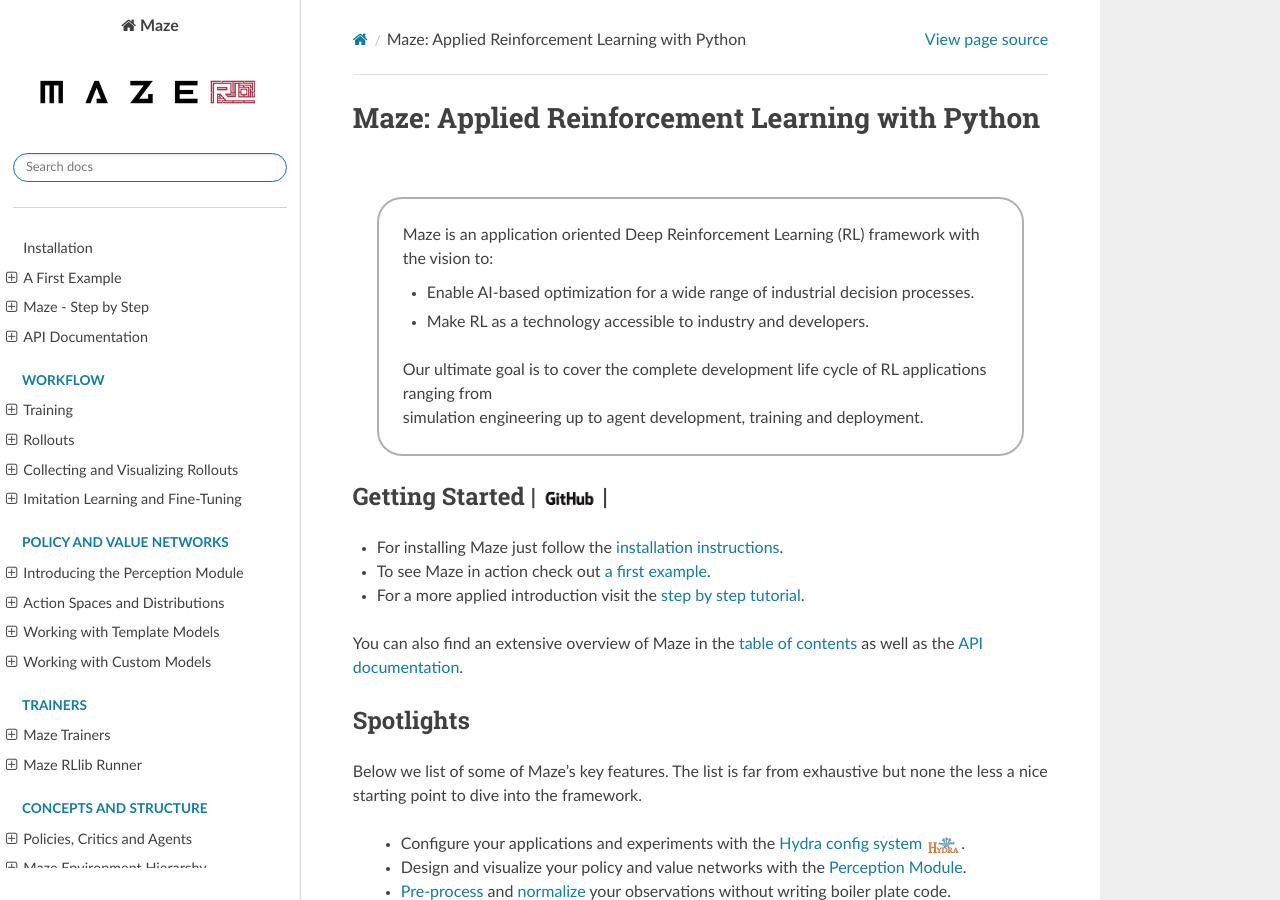
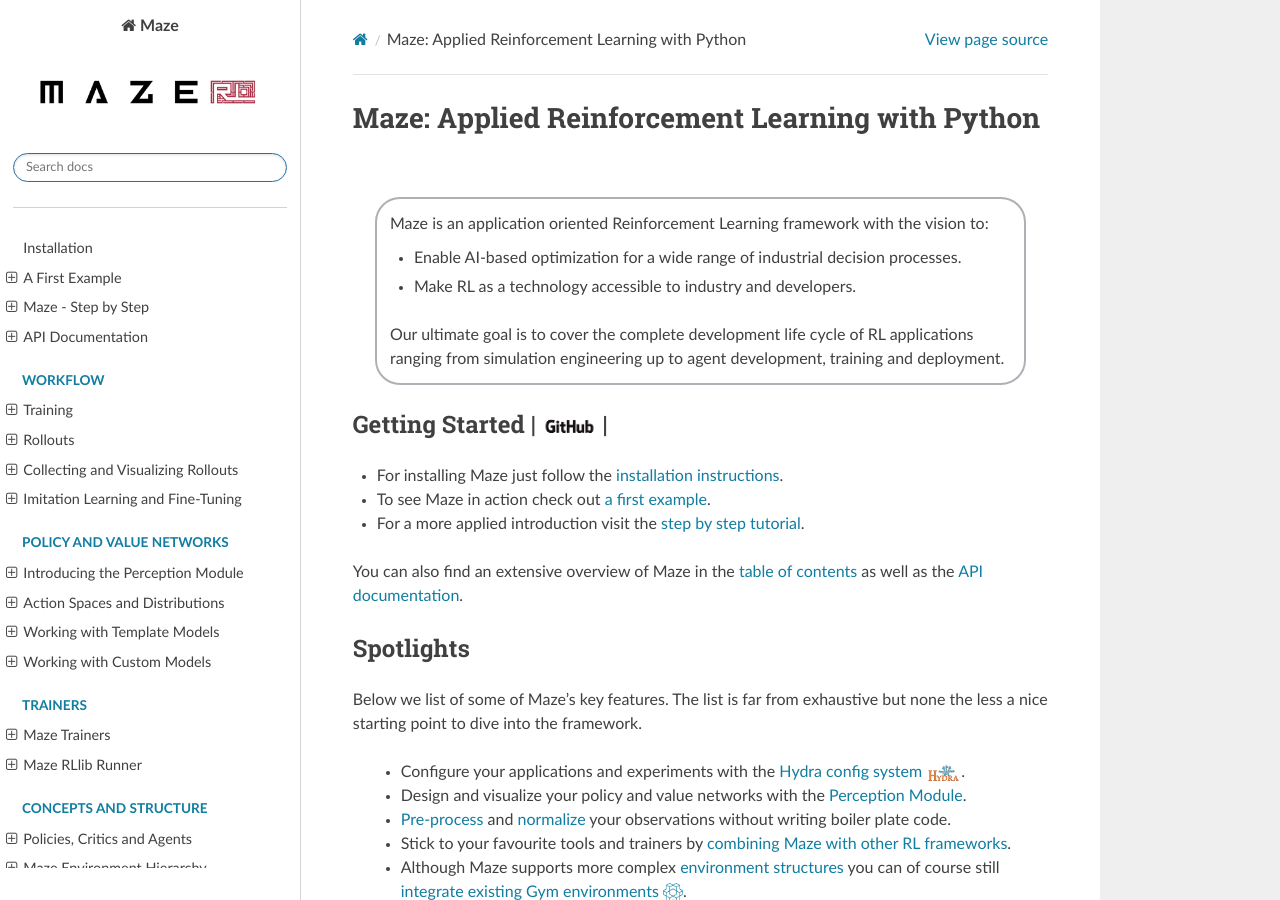
Before and after one commit to enlite-ai/maze, a Sphinx documentation site: the page built from docs/source/index.rst, in a window 1280 px wide and 900 px high. Built offline with Sphinx 7.4.7 and the Read the Docs theme 2.0.0, drawn with Linux system fonts in a browser that asks for light colours.

Commit message:
Updated docs

```diff
--- a/docs/source/index.rst
+++ b/docs/source/index.rst
@@ -55,15 +55,15 @@
 
    <embed>
    <div style="border:2px; border-style:solid; border-color:#afafb6; border-radius: 25px;
-               margin: 1.5em; padding: 1.5em; line-height: 1.5; background-color: white;">
-      Maze is an application oriented Deep Reinforcement Learning (RL) framework with the vision to:
+               margin: 1.4em; padding: 0.8em; line-height: 1.5; background-color: white;">
+      Maze is an application oriented Reinforcement Learning framework with the vision to:
       <ul>
          <li style="margin-top: 10px;">
             Enable AI-based optimization for a wide range of industrial decision processes.</li>
          <li style="margin-top: 5px;">
             Make RL as a technology accessible to industry and developers.</li>
       </ul>
-      Our ultimate goal is to cover the complete development life cycle of RL applications ranging from<br>
+      Our ultimate goal is to cover the complete development life cycle of RL applications ranging from
       simulation engineering up to agent development, training and deployment.
    </div>
    </embed>
```
